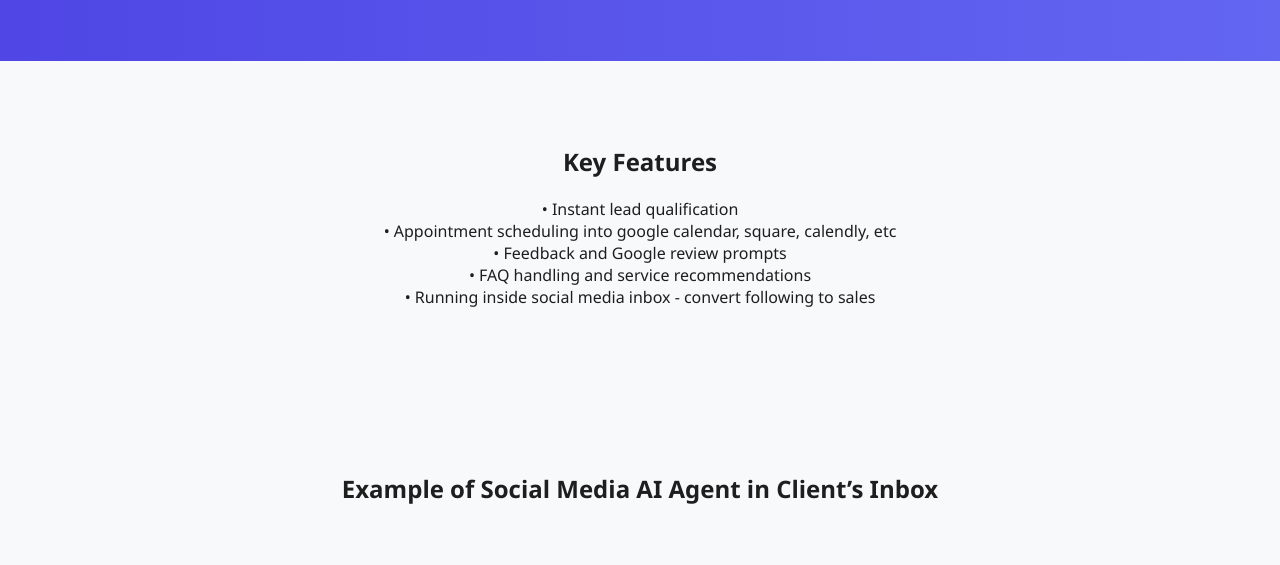
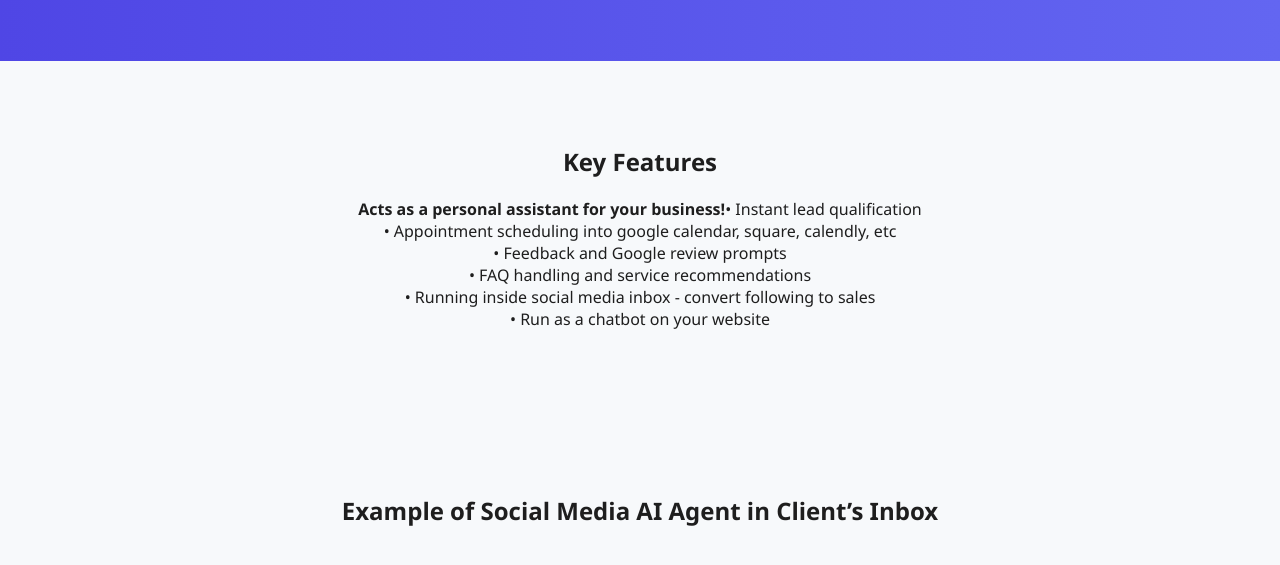
Before and after one commit to anton-kva/anontest, a plain HTML site: page chatagents.html in a window 1280 px wide. Shown: the part 349-914 px from the top of the page. Drawn offline with Linux system fonts and the light colour scheme; grey boxes are pictures that could not be loaded.

Commit message:
Update chatagents.html

```diff
--- a/chatagents.html
+++ b/chatagents.html
@@ -98,7 +98,7 @@
 
   <section class="section" id="features">
     <h2>Key Features</h2>
-    <p>• Instant lead qualification<br>• Appointment scheduling into google calendar, square, calendly, etc<br>• Feedback and Google review prompts<br>• FAQ handling and service recommendations<br>• Running inside social media inbox - convert following to sales</p>
+    <p><b>Acts as a personal assistant for your business!</b>• Instant lead qualification<br>• Appointment scheduling into google calendar, square, calendly, etc<br>• Feedback and Google review prompts<br>• FAQ handling and service recommendations<br>• Running inside social media inbox - convert following to sales<br>• Run as a chatbot on your website</p>
   </section>
 
   <section class="section">
```
